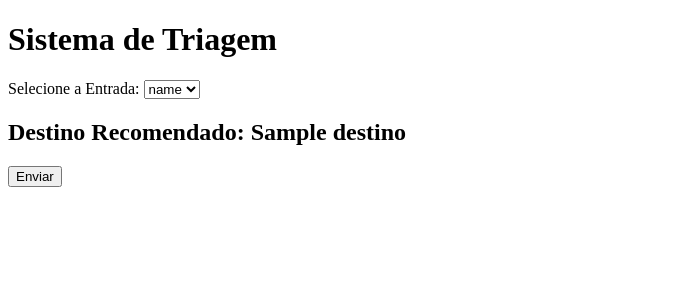
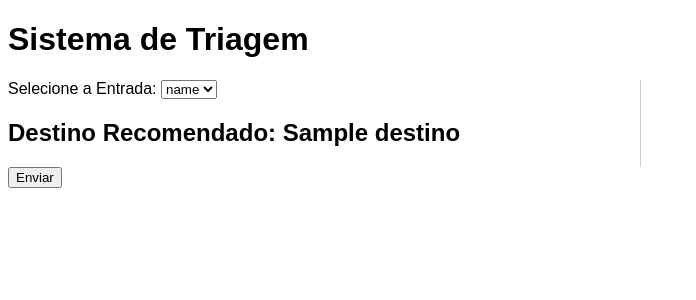
Before and after one commit to CarlosSouzaX/app-triagem-destino, a Flask app: template templates/index.html in a window 1280 px wide. Shown: the top 300 px of the page, without its empty margins (0-696 px from the left). Run offline with Flask 3, Linux system fonts and the light colour scheme; the template is opened without the code that fills it: most values are stand-ins (such as "Sample title", 1, 10 or a date in 2020).

Commit message:
Atualização CSS

```diff
--- a/templates/index.html
+++ b/templates/index.html
@@ -4,10 +4,30 @@
     <meta charset="UTF-8">
     <meta name="viewport" content="width=device-width, initial-scale=1.0">
     <title>Triagem de Produtos</title>
+    <style>
+        body {
+            font-family: Arial, sans-serif;
+        }
+        .container {
+            display: flex;
+            gap: 20px;
+        }
+        .column {
+            flex: 1;
+        }
+        .divider {
+            width: 1px;
+            background-color: #ccc;
+            height: auto;
+        }
+    </style>
 </head>
 <body>
     <h1>Sistema de Triagem</h1>
     <form method="POST">
+        <div class="container">
+            <!-- Primeira coluna -->
+            <div class="column">
                 <label for="entrada">Selecione a Entrada:</label>
                 <select name="entrada" id="entrada" required>
                     {% for entrada in entradas.keys() %}
@@ -18,7 +38,13 @@
                 {% if destino %}
                 <h2>Destino Recomendado: {{ destino }}</h2>
                 {% endif %}
+            </div>
 
+            <!-- Divisor vertical -->
+            <div class="divider"></div>
+
+            <!-- Segunda coluna -->
+            <div class="column">
                 {% if entradas %}
                 <div>
                     {% for i, pergunta in enumerate(entradas.values()[0]['perguntas']) %}
@@ -28,6 +54,8 @@
                     {% endfor %}
                 </div>
                 {% endif %}
+            </div>
+        </div>
 
         <button type="submit">Enviar</button>
     </form>
```
Lines whose indentation alone changed are shown as unchanged.
